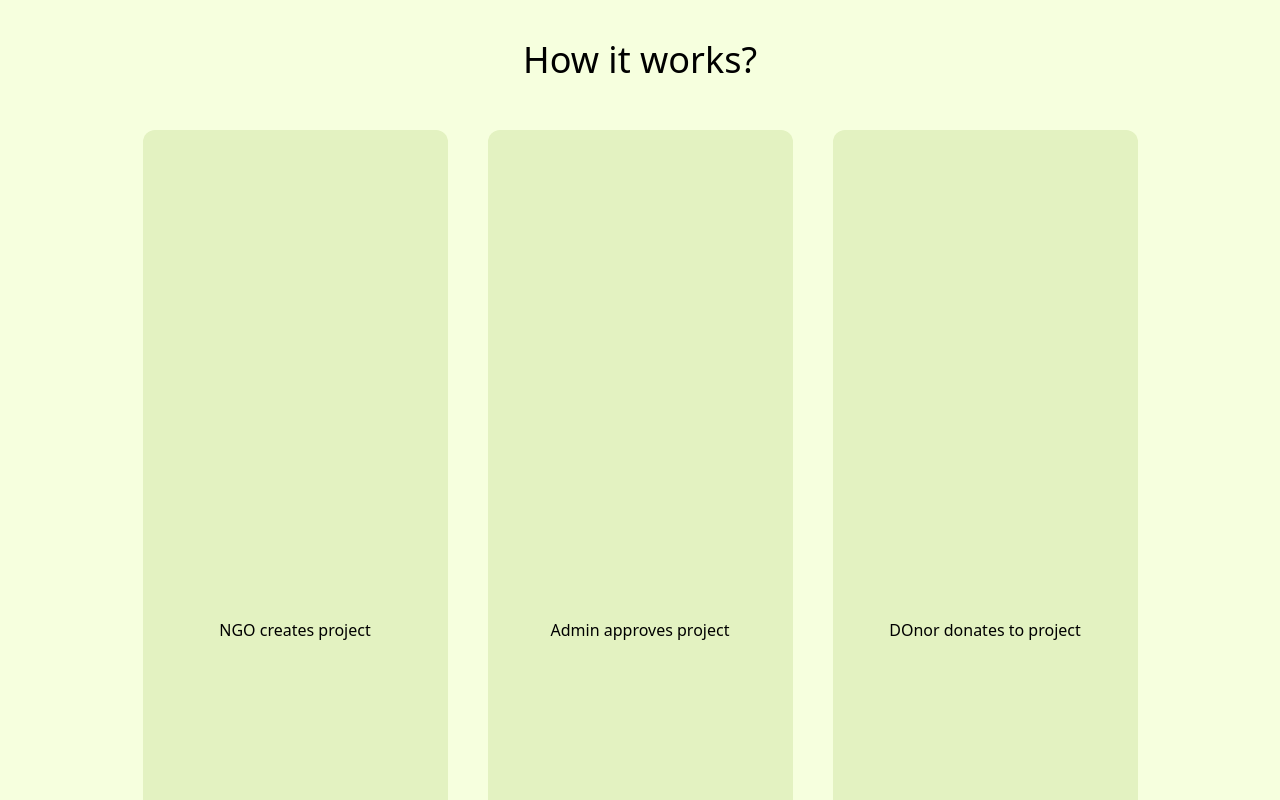
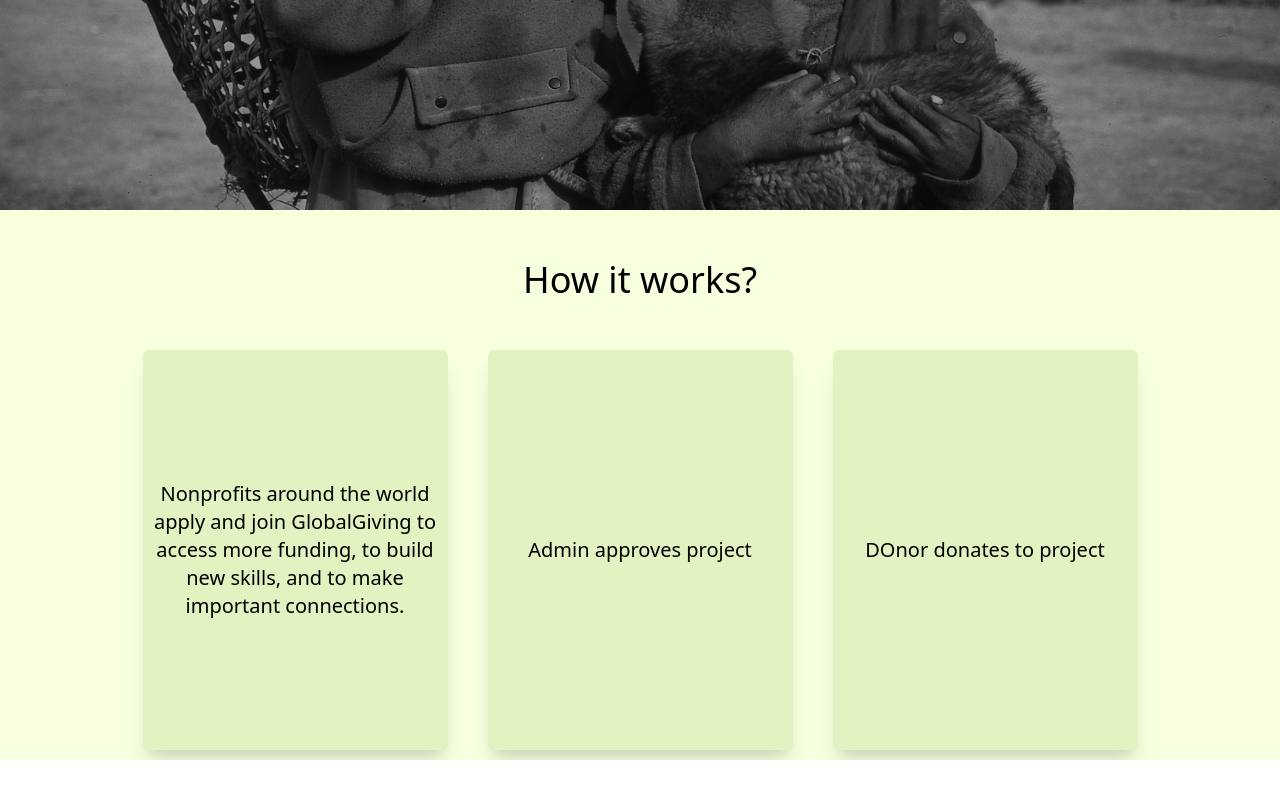
Before and after one commit to beanboi071/charity-website-frontend, a React (Create React App) app: page /Donor/Home in a window 1280 px wide. Shown: the part 560-1360 px from the top of the page. After the commit the page ends 1320 px from the top, so only its background shows below. Built offline with nearby package versions, Linux system fonts and the light colour scheme.

Commit message:
.env file host and port issue fixed

```diff
--- a/src/Components/Common/AppRouter.js
+++ b/src/Components/Common/AppRouter.js
@@ -8,6 +8,8 @@ export const AppRouter = () => {
                 <Routes>
                     <Route path="/Login" element={<LoginSignup />} />
                     <Route path="/Donor/Home" element={<DonorPage />} />
+                    <Route path="/" element={<LoginSignup />} />
+
                 </Routes>
             </Router>
         </div>
--- /dev/null
+++ b/src/Components/Common/endpoints.js
@@ -0,0 +1 @@
+export const baseUrl = "https://localhost:44349"
--- a/src/Components/DonorPage/Home.js
+++ b/src/Components/DonorPage/Home.js
@@ -22,8 +22,8 @@ export const Home = () => {
     },[])
     return (
         <div className="bg-primary">
-            <div className="w-full h-[500px] relative">
-                <img className="grayscale  brightness-[0.6]" style={{ width: '100%', objectFit: 'cover', height: '100%' }} src={homeBanner} alt="login logo" />
+            <div className="w-full h-full relative">
+                <img className="grayscale  brightness-[0.6] h-[90vh]" style={{ width: '100%', objectFit: 'cover'}} src={homeBanner} alt="login logo" />
                 <div className="w-[600px] text-white absolute left-[50px] top-[250px]">
                     <p className="hide text-5xl">A non-profit that connects other non-profits to donors</p>
                     <div className=" mt-8 rounded-xl hover:bg-[#B6C6A2] ease-in-out duration-200 hover:cursor-pointer w-[300px] h-[75px] bg-secondary flex justify-center items-center">
@@ -36,15 +36,17 @@ export const Home = () => {
                 <div className="flex justify-center m-[30px]">
                 <p className="text-4xl">How it works?</p>
                 </div>
-                <div className="flex h-[1000px] justify-center m-[30px]">
-                    <div className="w-1/4 h-full m-[20px] bg-secondary rounded-xl flex justify-center items-center">
-                        <p>NGO creates project</p>
+                <div className="flex h-[400px] justify-center m-[30px]">
+                    <div className="w-1/4 h-full m-[20px] bg-secondary rounded-md shadow-xl flex justify-center items-center text-center">
+                        <p className="text-xl">
+                            Nonprofits around the world apply and join GlobalGiving to access more funding, to build new skills, and to make important connections.
+                        </p>
                     </div>
-                    <div className="w-1/4 h-full m-[20px] bg-secondary rounded-xl flex justify-center items-center">
-                        <p>Admin approves project</p>
+                    <div className="w-1/4 h-full m-[20px] bg-secondary rounded-md shadow-xl flex justify-center items-center">
+                        <p className="text-xl">Admin approves project</p>
                     </div>
-                    <div className="w-1/4 h-full m-[20px] bg-secondary rounded-xl flex justify-center items-center">
-                        <p>DOnor donates to project</p>
+                    <div className="w-1/4 h-full m-[20px] bg-secondary rounded-md shadow-xl flex justify-center items-center">
+                        <p className="text-xl">DOnor donates to project</p>
                     </div>
                 </div>
                 </div>
--- a/src/Components/LoginSignup/SignUp.js
+++ b/src/Components/LoginSignup/SignUp.js
@@ -3,9 +3,12 @@ import loginImg from '../../images/loginimg.jpg';
 import axios from "axios";
 import '../../CSS/LoginSignup/LoginSignup.css';
 import { signUpSchema } from "../../Schemas";
+import { baseUrl } from "../Common/endpoints";
+
 export const SignUp = ({isSignUp,setSignup}) => {
+    console.log(baseUrl)
     const SignupUser = async(data) => {
-        await axios.post(`https://localhost:44349/Api/SiginUp`,data).catch((err)=>console.log(err,"error"))
+        await axios.post(`${baseUrl}/Api/SiginUp`,data).catch((err)=>console.log(err,"error"))
       }
     const { handleChange,handleBlur, handleSubmit, values,errors } = useFormik({
         initialValues: {
```
Also changed, not shown: 1 other file (tests, documents, lock files or other folders).
